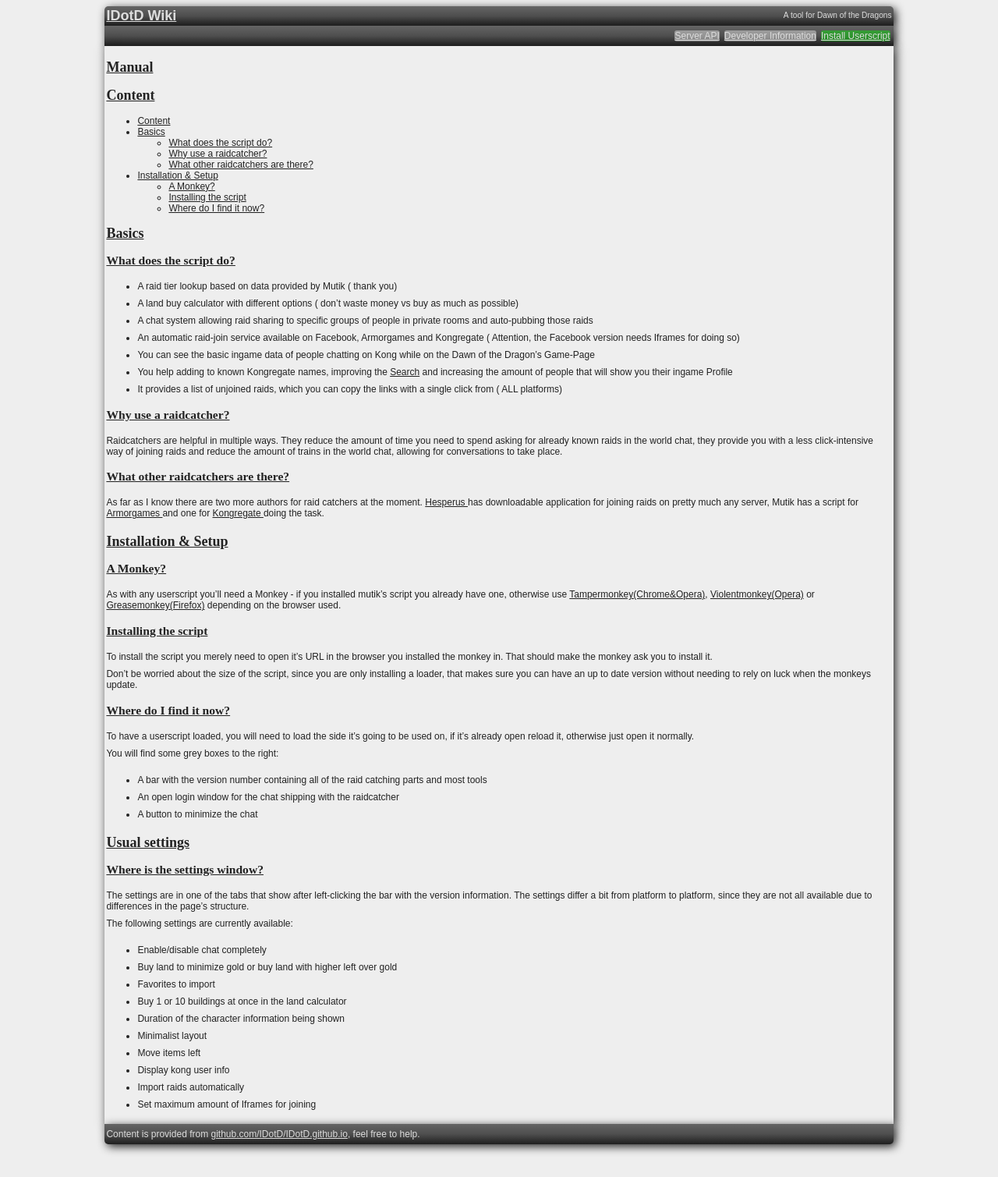
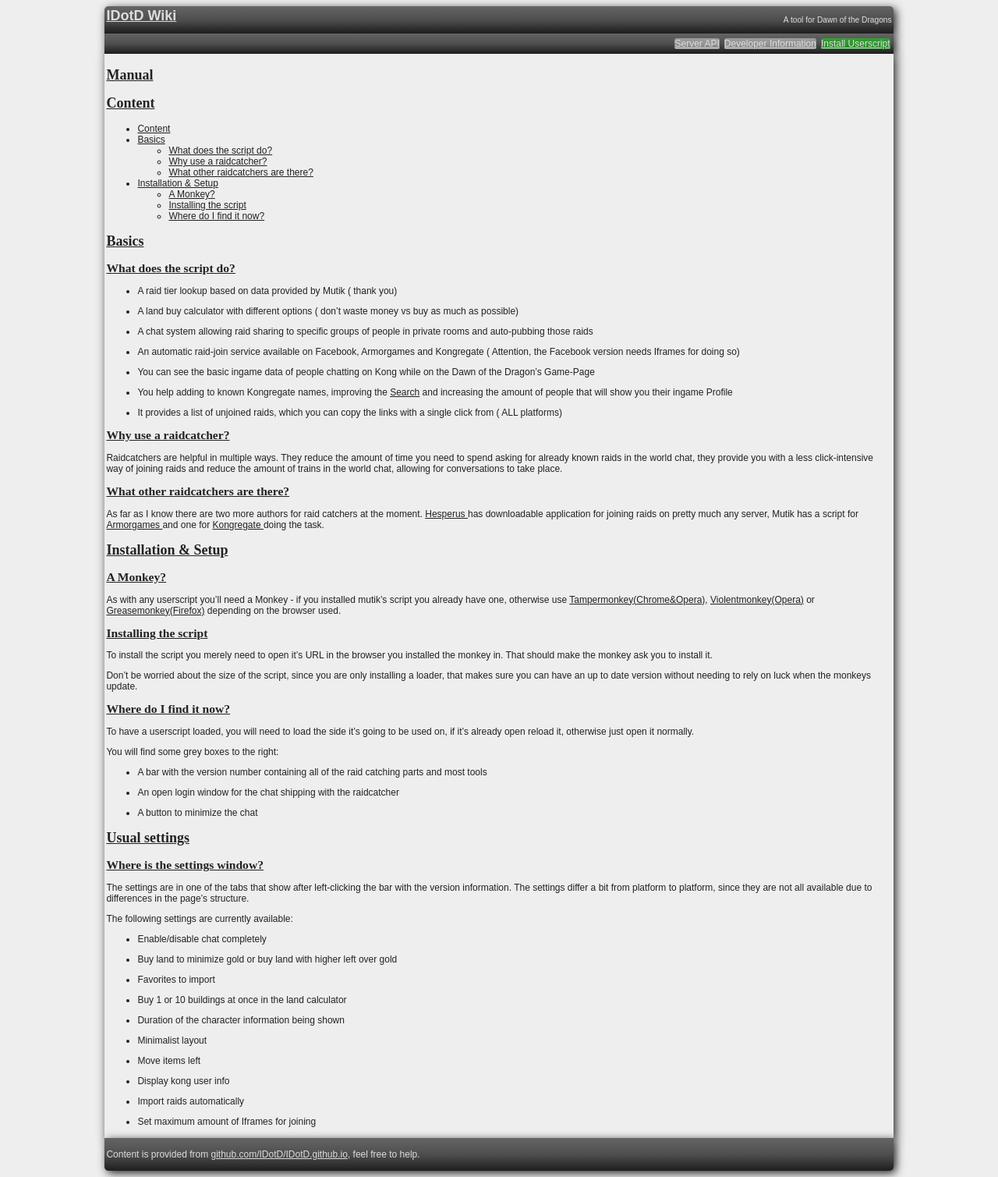
Before and after one commit to IDotD/IDotD.github.io, a Jekyll site: the page built from index.md, in a window 1280 px wide. Shown: the whole page at 78% size. Built offline with Jekyll 4.4.1, drawn with Linux system fonts in a browser that asks for light colours.

Commit message:
Update texts.css

```diff
--- a/css/texts.css
+++ b/css/texts.css
@@ -16,10 +16,6 @@ a:focus,
 a:hover {
   font-style: normal;
   text-decoration: underline;
-}
-p {
-  margin:0;
-  padding: 4px 0;
 }
 .header,
 h1 {
```
